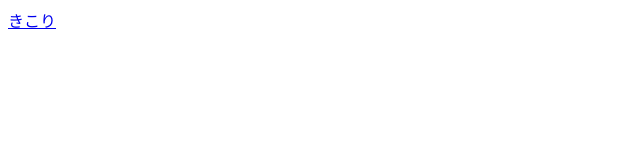
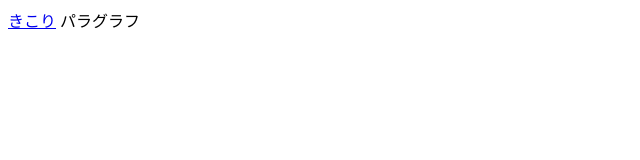
Before and after one commit to house-nonomura/house-nonomura.github.io, a plain HTML site: page index.html in a window 1280 px wide. Shown: the full height of the page, 0-640 px from the left. Drawn offline with Linux system fonts and the light colour scheme.

Commit message:
Update index.html

```diff
--- a/index.html
+++ b/index.html
@@ -6,5 +6,6 @@
 </head>
 <body>
   <a href="woodcutter.html">きこり</a>
+    <p1>パラグラフ</p1>
 </body>
 </html>
```
